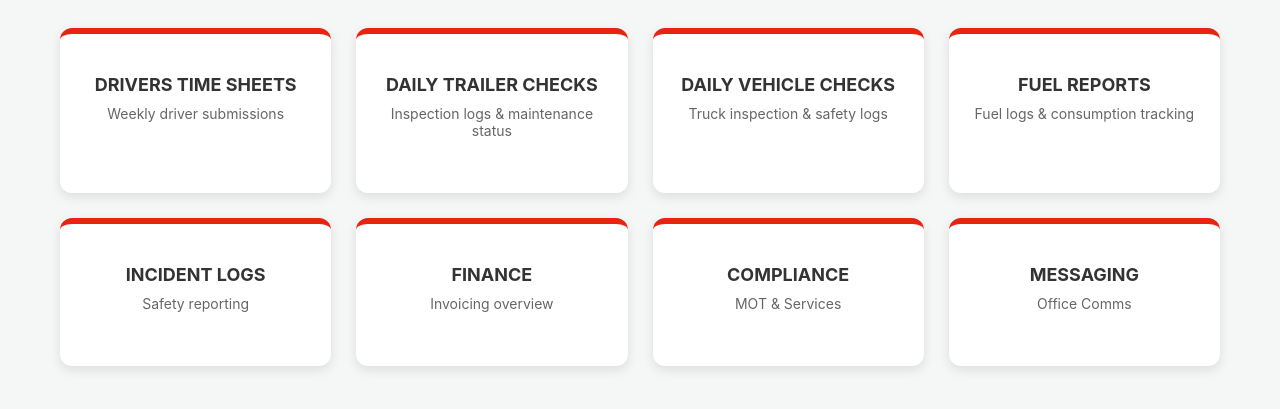
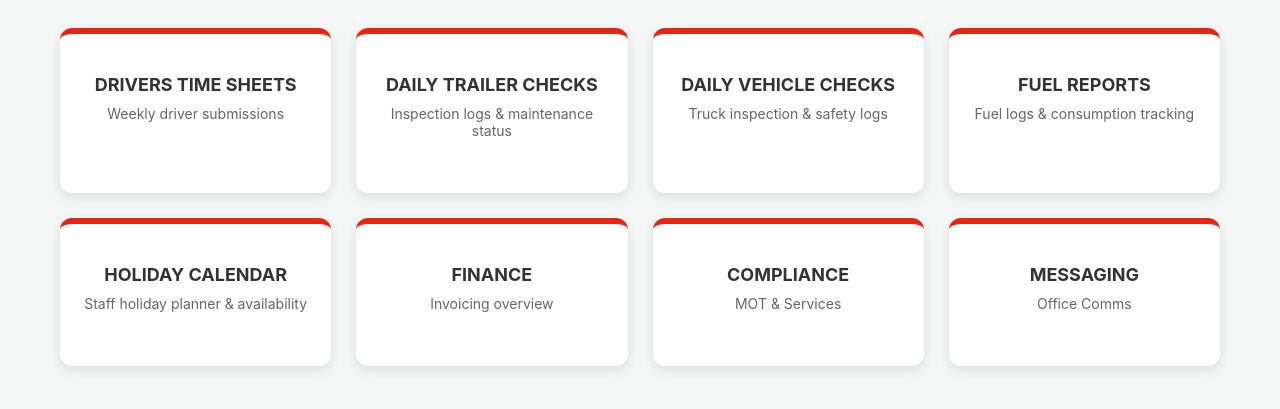
Before and after one commit to Rich01623/Office-dashboard, a plain HTML site: page index.html in a window 1280 px wide. Shown: the part 149-558 px from the top of the page. Drawn offline with Linux system fonts and the light colour scheme.

Commit message:
Update index.html

```diff
--- a/index.html
+++ b/index.html
@@ -159,7 +159,11 @@
             <p>Fuel logs & consumption tracking</p>
         </a>
 
-        <div class="card" onclick="alert('Incident Logs Coming Soon')"><h3>Incident Logs</h3><p>Safety reporting</p></div>
+        <a href="https://docs.google.com/spreadsheets/d/1tDW99JVE3BA7tKytZJGXA8EmkFDK1JHpiemg_Azxm6Q/preview?rm=minimal" target="_blank" class="card">
+            <h3>Holiday Calendar</h3>
+            <p>Staff holiday planner & availability</p>
+        </a>
+
         <div class="card" onclick="alert('Finance Coming Soon')"><h3>Finance</h3><p>Invoicing overview</p></div>
         <div class="card" onclick="alert('Compliance Coming Soon')"><h3>Compliance</h3><p>MOT & Services</p></div>
         <div class="card" onclick="alert('Messaging Coming Soon')"><h3>Messaging</h3><p>Office Comms</p></div>
```
